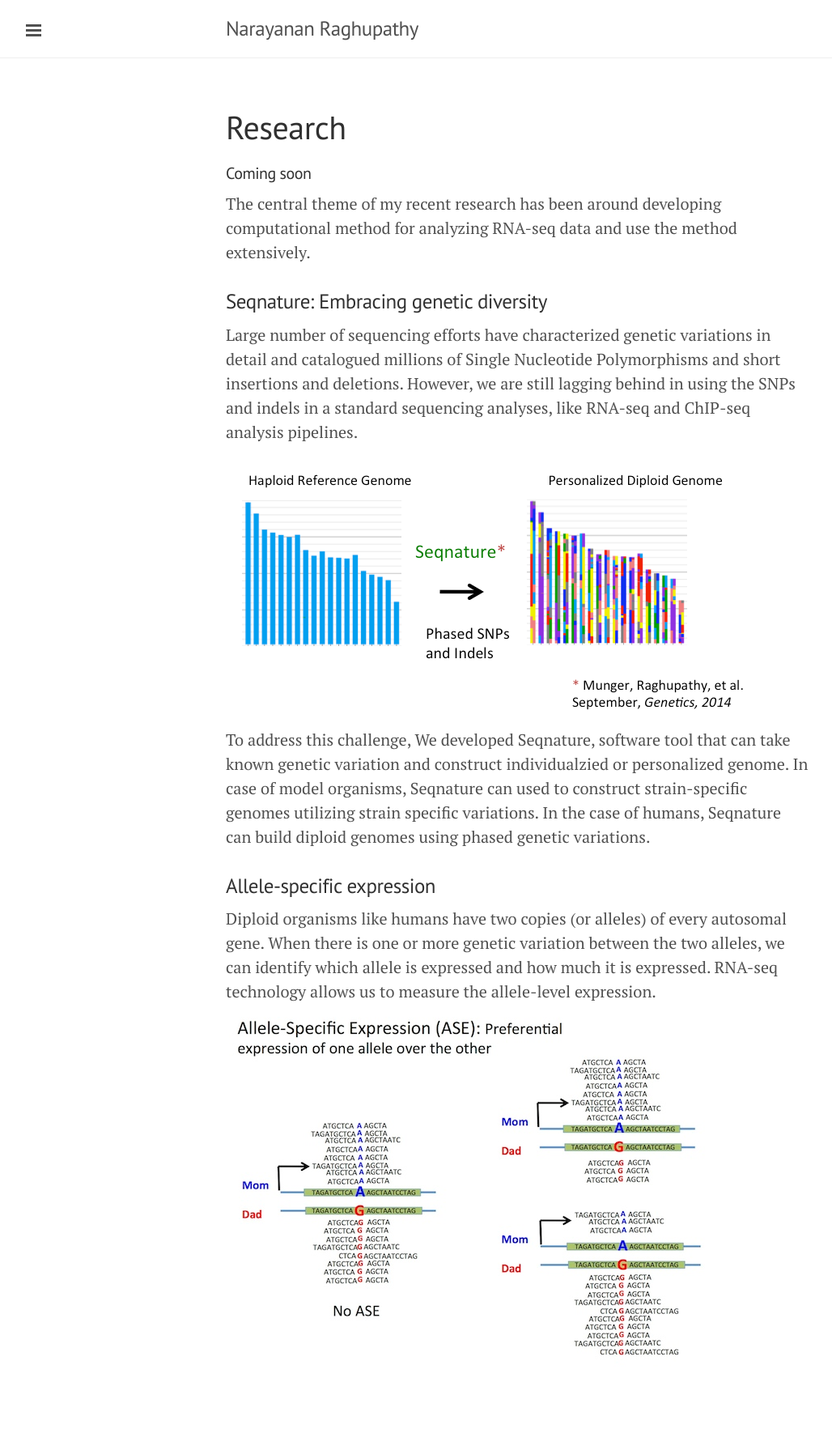
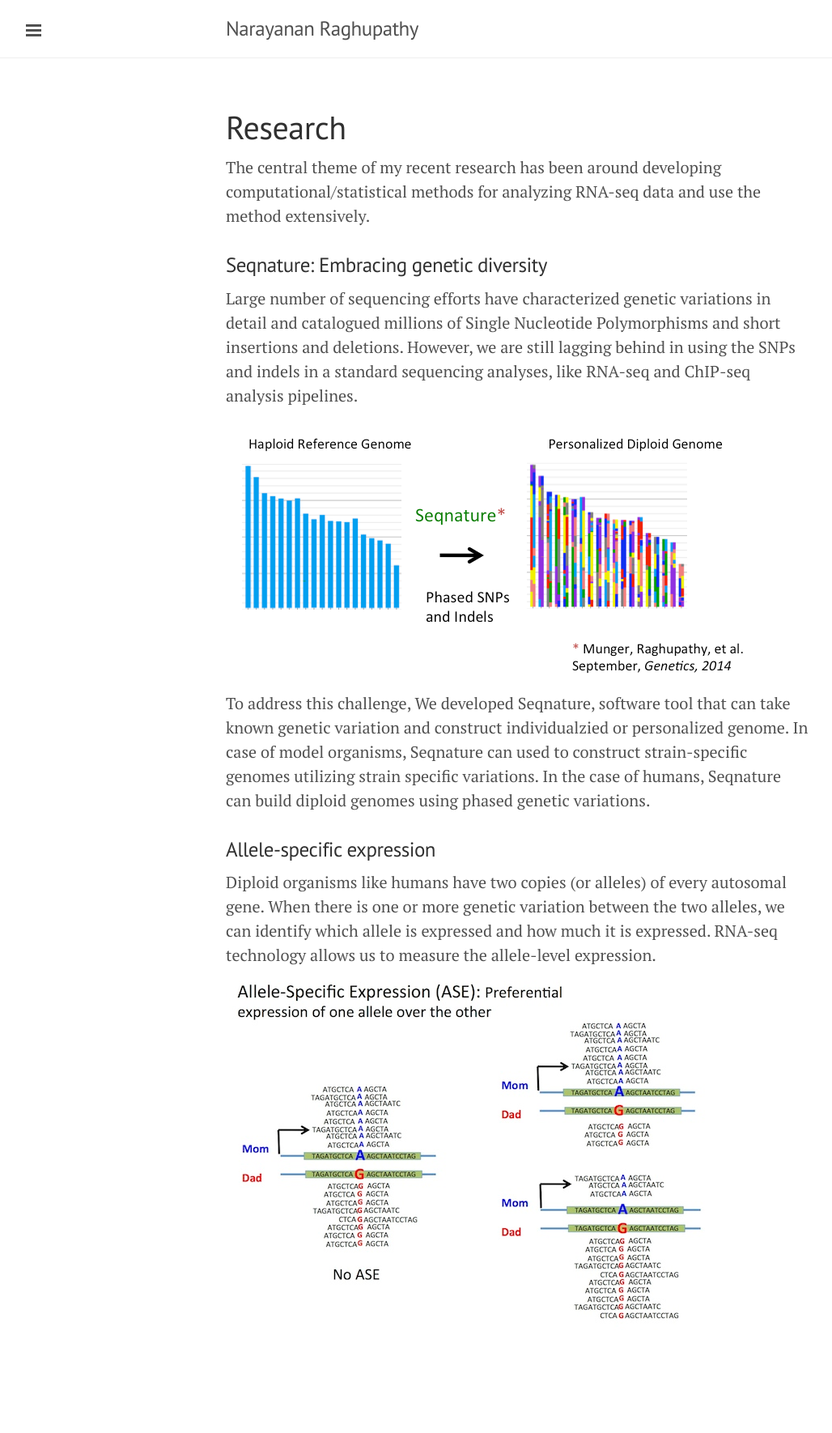
Before and after one commit to narayananr/narayananr.github.io, a Jekyll site: the page built from research.md, in a window 1280 px wide. Shown: the whole page at 81% size, without its empty margins (1-1029 px from the left). Built offline with Jekyll 4.4.1, drawn with Linux system fonts in a browser that asks for light colours; Markdown is read by kramdown in place of the engine named in the settings; after the commit the page ends 1725 px from its top, so only the background shows below that.

Commit message:
changed rsearch blurb

```diff
--- a/research.md
+++ b/research.md
@@ -3,8 +3,7 @@ layout: page
 title: Research
 ---
 
-##### Coming soon
-The central theme of my recent research has been around developing computational method for analyzing RNA-seq data and use the method extensively.
+The central theme of my recent research has been around developing computational/statistical methods for analyzing RNA-seq data and use the method extensively.
 
 ### Seqnature: Embracing genetic diversity
 Large number of sequencing efforts have characterized genetic variations in detail and catalogued millions of Single Nucleotide Polymorphisms and short insertions and deletions. However, we are still lagging behind in using the SNPs and indels in a standard sequencing analyses, like RNA-seq and ChIP-seq analysis pipelines.
```
